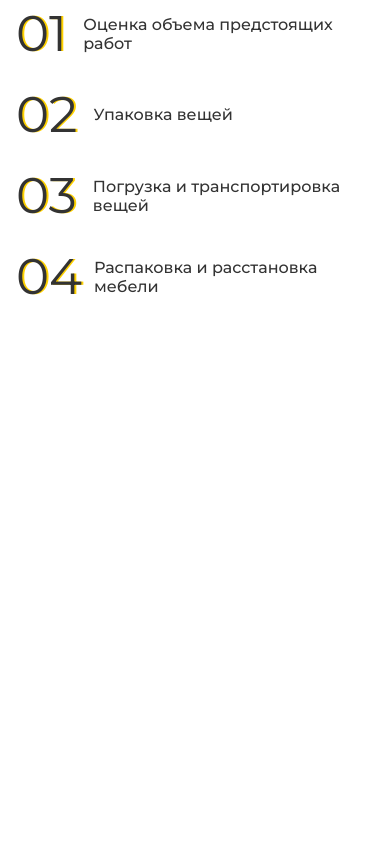
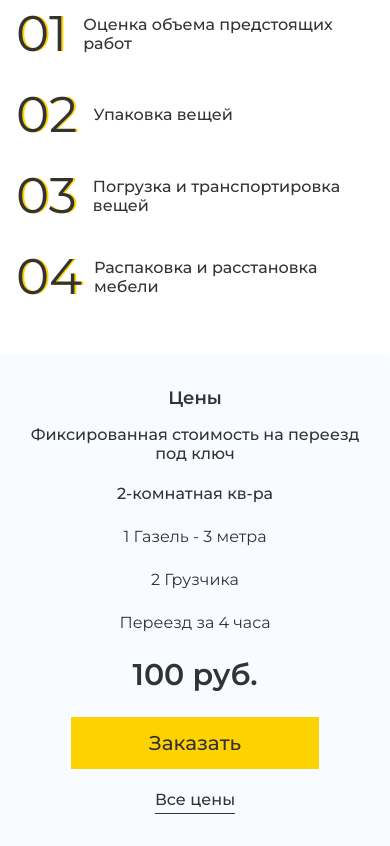
Before and after one commit to VictorYrman/moving-landing-page, a plain HTML site: page index.html in a window 390 px wide. Shown: the part 788-1634 px from the top of the page. Before the commit the page ends 1143 px from the top, so only its background shows below. Drawn offline with Linux system fonts and the light colour scheme.

Commit message:
L-6: - Add adaptive prices block

```diff
--- a/assets/styles/style.css
+++ b/assets/styles/style.css
@@ -66,6 +66,11 @@ h3{
     font-weight: 500;
 }
 
+h4{
+    font-size: 1rem;
+    font-weight: 500;
+}
+
 .container{
     max-width: 82rem;
     margin-inline: auto;
@@ -91,6 +96,14 @@ h3{
 
 .btn--red{
     background-color: var(--red-color);
+}
+
+.btn--primary{
+    color: var(--text-color);
+    font-size: 1.25rem;
+    font-weight: 500;
+    background-color: var(--primary-color);
+    padding: 0.875rem 4.875rem;
 }
 
 .btn-wrapper{
@@ -169,6 +182,7 @@ h3{
 .hero__btn{
     color: var(--white-color);
     font-size: 1.5rem;
+    font-weight: 600;
     position: relative;
     z-index: 100;
     padding: 1rem 6rem;
@@ -265,6 +279,62 @@ h3{
     margin-top: 1rem;
 }
 
+/* Prices Styles */
+
+.prices .container{
+    display: flex;
+    flex-direction: column;
+    align-items: center;
+    padding-block: 3.5rem;
+}
+
+.prices__subtitle{
+    text-align: center;
+    margin-top: 1rem;
+}
+
+.prices__list{
+    width: 100%;
+    display: grid;
+    grid-template-columns: repeat(3, 1fr);
+    column-gap: 1.5rem;
+    margin-top: 3.75rem;
+}
+
+.prices__item{
+    display: flex;
+    flex-direction: column;
+    align-items: center;
+    gap: 5.5rem;
+    border: 1px solid #EBEBEB;
+    padding-block: 5.25rem;
+}
+
+.prices__item--active{
+    border-color: var(--primary-color);
+}
+
+.prices__conditions{
+    display: flex;
+    flex-direction: column;
+    align-items: center;
+    gap: 1.5rem;
+}
+
+.prices__price{
+    font-size: 1.875rem;
+    font-weight: 600;
+}
+
+.prices__link{
+    display: none;
+    font-size: 1.5rem;
+    font-weight: 500;
+    border-bottom: 1px solid var(--text-color);
+    margin-top: 1.75rem;
+    padding-bottom: 0.5rem;
+}
+
 /* Media Queries */
 
 @media (max-width: 1024px) {
@@ -340,6 +410,37 @@ h3{
         grid-template-columns: 1fr;
     }
 
+    .prices{
+        background-color: #F8FBFF;
+    }
+
+    .prices__list{
+        grid-template-columns: 1fr;
+        margin-top: 2.75rem;
+    }
+
+    .prices__item{
+        gap: 2rem;
+        border-color: transparent;
+        padding-block: 0;
+    }
+
+    .prices__item:first-child{
+        display: none;
+    }
+
+    .prices__item:last-child{
+        display: none;
+    }
+
+    .prices__conditions{
+        gap: 1.5rem;
+    }
+
+    .prices__link{
+        display: block;
+    }
+
     .burger-menu{
         display: flex;
     }
@@ -352,6 +453,10 @@ h3{
 
     h2{
         font-size: 1.125rem;
+    }
+
+    h3{
+        font-size: 1rem;
     }
 
     .container{
@@ -419,4 +524,22 @@ h3{
     .process__description {
         display: none;
     }
+
+    .prices .container{
+        padding-block: 2rem;
+    }
+
+    .prices__list{
+        margin-top: 1.25rem;
+    }
+
+    .prices__item{
+        gap: 1.5rem;
+    }
+
+    .prices__link{
+        font-size: 1rem;
+        margin-top: 1.25rem;
+        padding-bottom: 0.25rem;
+    }
 }
--- a/index.html
+++ b/index.html
@@ -74,6 +74,45 @@
                 </ul>
             </div>
         </section>
+        <section class="prices">
+            <div class="container">
+                <h2 class="prices__title">Цены</h2>
+                <h3 class="prices__subtitle">Фиксированная стоимость на переезд под ключ</h3>
+                <ul class="prices__list">
+                    <li class="prices__item">
+                        <h4>1-комнатная кв-ра</h4>
+                        <ul class="prices__conditions">
+                            <li>1 Фургон</li>
+                            <li>2 Грузчика</li>
+                            <li>Переезд за 4 часа</li>
+                        </ul>
+                        <p class="prices__price">70 руб.</p>
+                        <button class="btn btn--primary prices__btn">Заказать</button>
+                    </li>
+                    <li class="prices__item prices__item--active">
+                        <h4>2-комнатная кв-ра</h4>
+                        <ul class="prices__conditions">
+                            <li>1 Газель - 3 метра</li>
+                            <li>2 Грузчика</li>
+                            <li>Переезд за 4 часа</li>
+                        </ul>
+                        <p class="prices__price">100 руб.</p>
+                        <button class="btn btn--primary prices__btn">Заказать</button>
+                    </li>
+                    <li class="prices__item">
+                        <h4>3-комнатная кв-ра</h4>
+                        <ul class="prices__conditions">
+                            <li>1 Газель - 4 метра</li>
+                            <li>2 Грузчика</li>
+                            <li>Переезд за 6 часа</li>
+                        </ul>
+                        <p class="prices__price">150 руб.</p>
+                        <button class="btn btn--primary prices__btn">Заказать</button>
+                    </li>
+                </ul>
+                <a href="#" class="prices__link">Все цены</a>
+            </div>
+        </section>
     </main>
 </body>
 </html>
```
